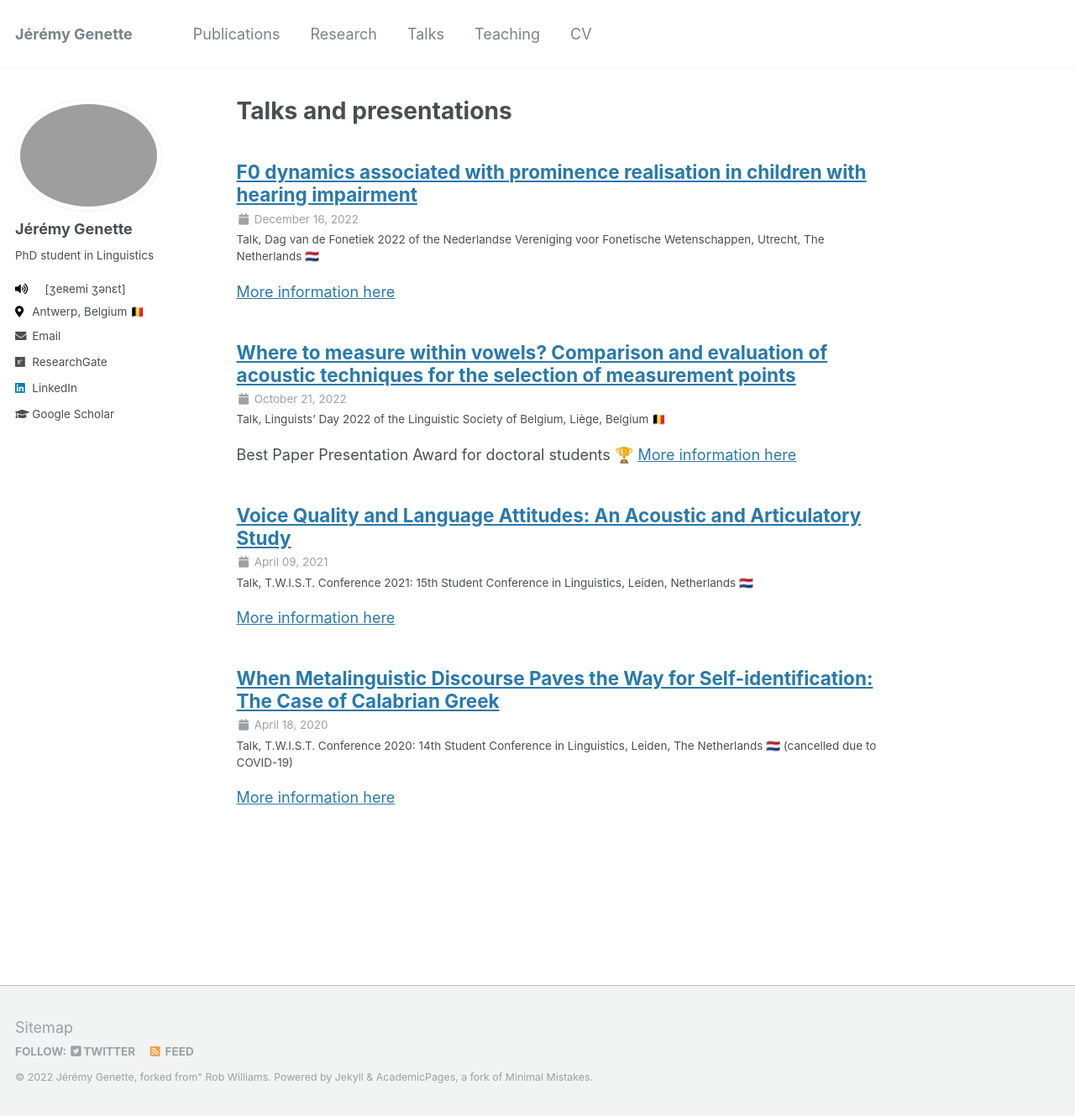
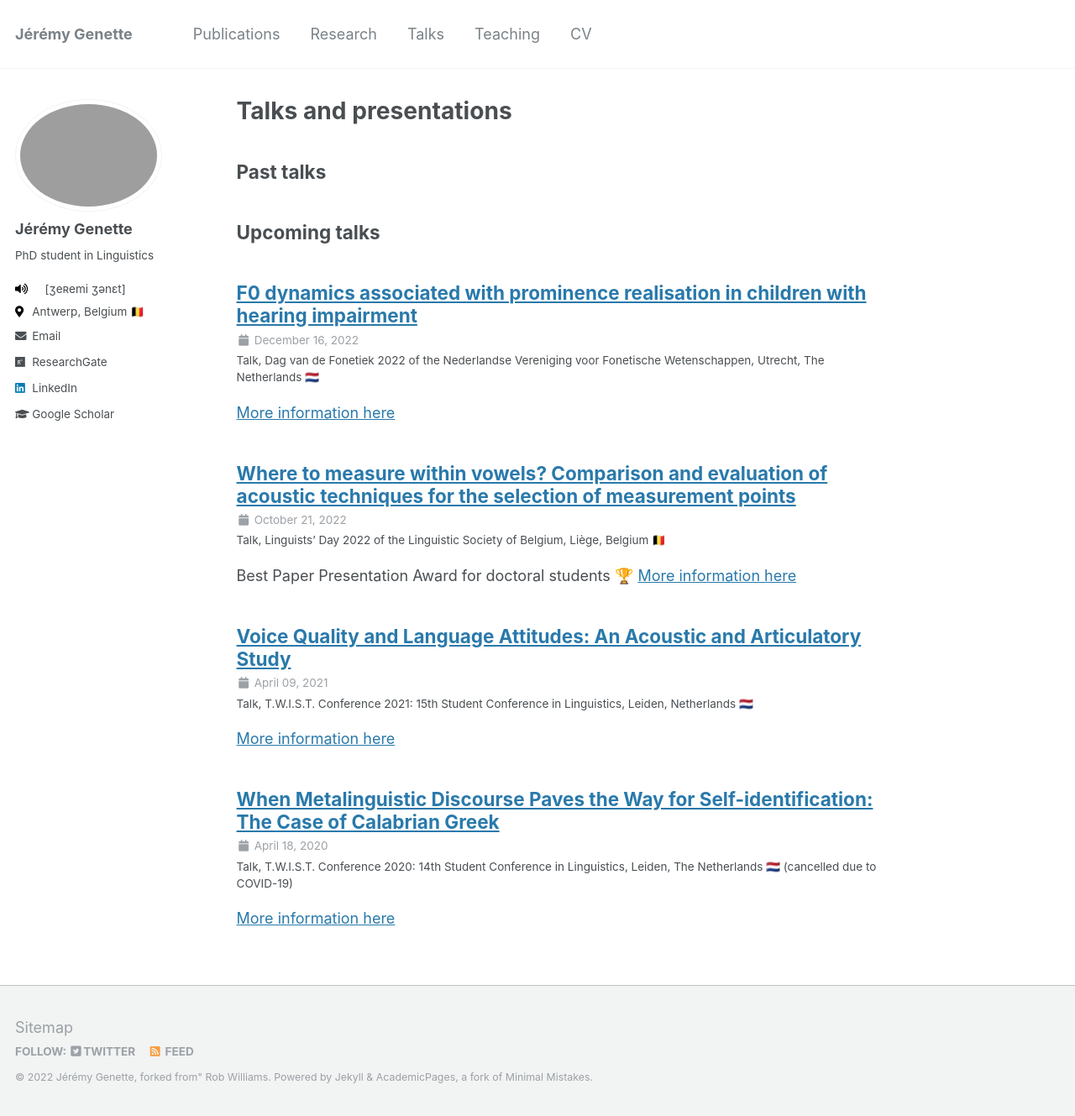
Before and after one commit to jgenette/jgenette.github.io, a Jekyll site: the page built from _pages/talks.html, in a window 1280 px wide and 1329 px high. Shown: the whole window at 84% size. Built offline with Jekyll 4.4.1, drawn with Linux system fonts in a browser that asks for light colours.

Commit message:
Update talks.html

```diff
--- a/_pages/talks.html
+++ b/_pages/talks.html
@@ -11,6 +11,20 @@
 
 {% endif %}
 
+<h2>Past talks</h2>
+{% for post in site.publications reversed %}
+  {% if post.pubtype == 'past' %}
+      {% include archive-single-talk.html %}
+  {% endif %}
+{% endfor %}
+
+<h2>Upcoming talks</h2>
+{% for post in site.publications reversed %}
+  {% if post.pubtype == 'upcoming' %}
+      {% include archive-single-talk.html %}
+  {% endif %}
+{% endfor %}
+
 {% for post in site.talks reversed %}
   {% include archive-single-talk.html %}
 {% endfor %}
```
